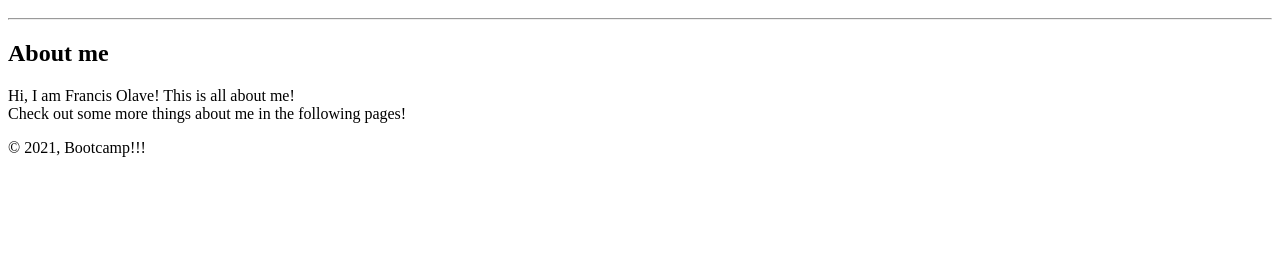
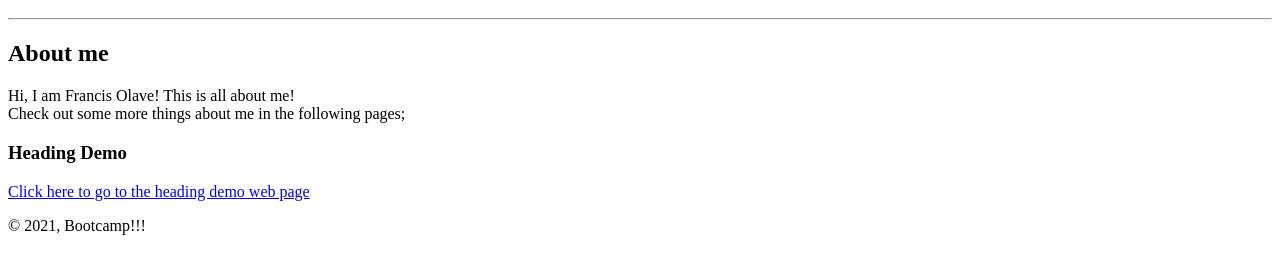
Before and after one commit to francisolave/francisolave.github.io, a plain HTML site: page index.html in a window 1280 px wide. Shown: the part 48-322 px from the top of the page. Drawn offline with Linux system fonts and the light colour scheme.

Commit message:
Update index.html

```diff
--- a/index.html
+++ b/index.html
@@ -8,8 +8,10 @@
         <hr>
         <h2>About me</h2>
         <p>Hi, I am Francis Olave! This is all about me! <br>
-            Check out some more things about me in the following pages!
+            Check out some more things about me in the following pages;
         </p>
+        <h3>Heading Demo</h3>
+        <a href="headings.html">Click here to go to the heading demo web page</a>
     </body>
 
     <footer>
```
